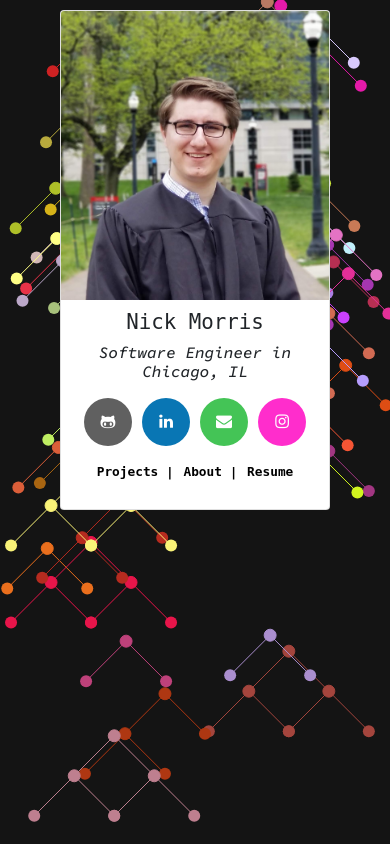
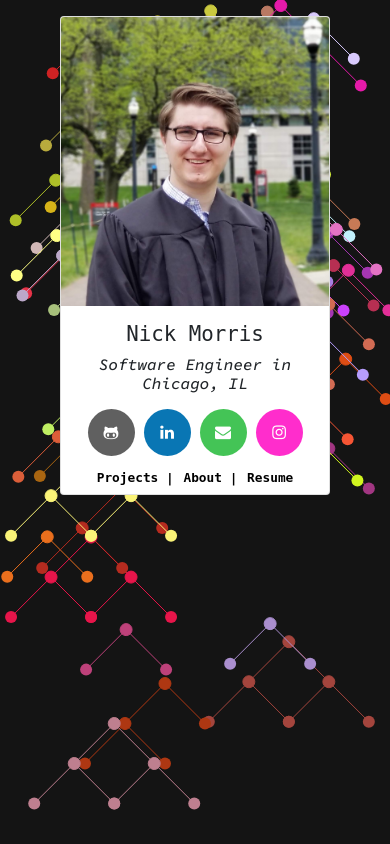
Before and after one commit to nickmorris991/My-Website, a Flask app: page / in a window 390 px wide. Run offline with Flask 2, Linux system fonts and the light colour scheme; lists and menus that the app fills with data are empty; some libraries are stand-ins or nearby versions; some web fonts are replaced.

Commit message:
updated structure for mobile view on home page. Small changes in desktop view.

```diff
--- a/static/css/general/mobile.css
+++ b/static/css/general/mobile.css
@@ -1,10 +1,10 @@
 /* portrait view */
 @media (max-width: 1000px) {
-    .card {
-        width: 270px; height: 500px;
+    .container {
+        width: 290px; height: 495px;
+        min-height: 450px;
     }
     .name {
-        margin-top: 10px;
         font-size: 1.3rem;
     }
     .desc {
@@ -12,9 +12,9 @@
     }
     .btn-social {
         border-radius: 50%;
-        height: 48px; width: 48px;
-        line-height: 48px;
-        margin: 8px 4px;
+        height: 47px; width: 47px;
+        line-height: 47px;
+        margin: 7px 3.5px;
     }
     .index-link, .final-index-link {
         font-size: 0.8rem;
@@ -26,7 +26,8 @@
     img {
         display: none;
     }
-    .card {
-        height: 240px;
+    .container {
+        height: 215px;
+        max-height: 220px; min-height: 100px;
     }
 }
--- a/static/css/index.css
+++ b/static/css/index.css
@@ -4,27 +4,27 @@
 .container {
     display: flex;
     justify-content: center;
+    padding-top: 1rem;
+    width: 17%; height: 61%;
+    min-width: 300px; max-width: 480px;
+    min-height: 520px; max-height: 535px;
 }
-.card {
-    width: 28%; height: auto;
-    position: relative;
-    margin-top: 2.5vw; margin-bottom: 2.5vw;
+.card-content {
+    margin-top: 1rem; margin-bottom: 1rem;
+}
+.card-img {
+    width: auto; height: auto;
 }
 .name {
-    margin-top: 0.73vw;
-    font-size: 1.4rem;
+    font-size: 1.35em;
 }
 .desc {
-    font-size: 1.2rem;
+    font-size: 1.1em;
     font-family: 'Source Code Pro', monospace;
 }
 /* website index */
-.info-btn-table {
-    margin-top: 0.8vw;
-    margin-bottom: 0.8vw;
-}
 .index-link, .final-index-link {
-    font-size: 0.9rem;
+    font-size: 0.87em;
     font-weight: bold;
 }
 .index-link::after {
@@ -43,9 +43,9 @@ a:hover {
 .btn-social
 {
     border-radius: 50%;
-    height: 54px; width: 54px;
-    line-height: 54px;
-    margin: 10px 5px;
+    height: 49px; width: 49px;
+    line-height: 49px;
+    margin: 9px 4.5px;
     color: #ffffff;
     display: inline-block;
     text-align: center;
--- a/templates/index.html
+++ b/templates/index.html
@@ -16,7 +16,10 @@
     <canvas id="anim-canvas"></canvas>
     <div class="container">
       <div class="card" id="header-card">
+        <div class=card-img>
           <img class="card-img-top" src="static/img/profile-img.jpg">
+        </div>
+        <div class="card-content">
           <h2 class="name horiz-center">Nick Morris</h2>
           <h5 class="desc horiz-center">Software Engineer in Chicago, IL</h5>
           <table class="horiz-center">
@@ -27,7 +30,7 @@
               <th><a href="https://www.instagram.com/nick_morris991/?hl=en" title="instagram" target="_blank" class="btn-social btn-instagram" id="instagram-btn"><i class="fa fa-instagram"></i></a></th>
             </tr>
           </table>
-        <table class="info-btn-table horiz-center">
+          <table class="horiz-center">
             <tr>
               <th><a class="index-link" id="projects-btn" href="/projects">Projects</a></th>
               <th><a class="index-link" id="about-btn" href="/about">&ensp;About</a></th>
@@ -36,6 +39,7 @@
           </table>
         </div>
       </div>
+    </div>
     <script src="static/js/index/background.tree.js"></script>
     <script src="static/js/index/background.helpers.js"></script>
     <script src="static/js/index/background.animation.js"></script>
```
Lines whose indentation alone changed are shown as unchanged.
